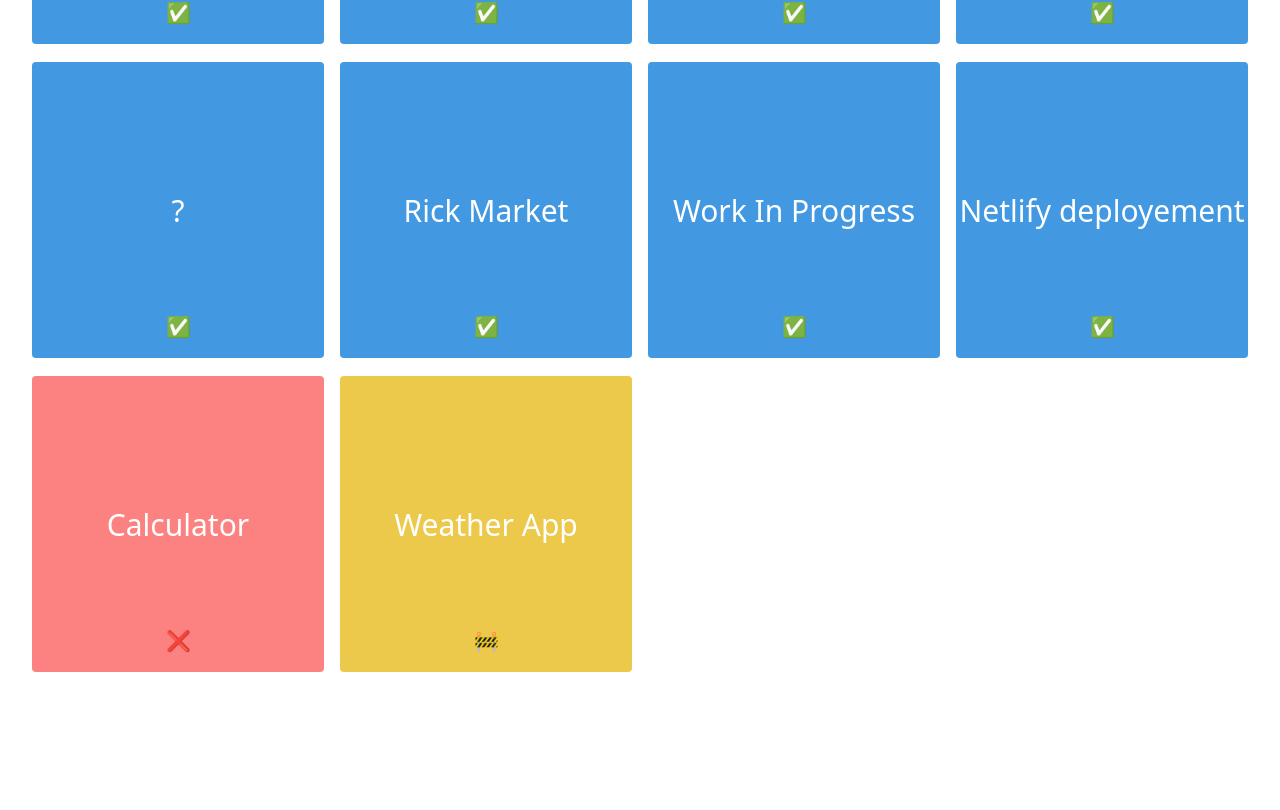
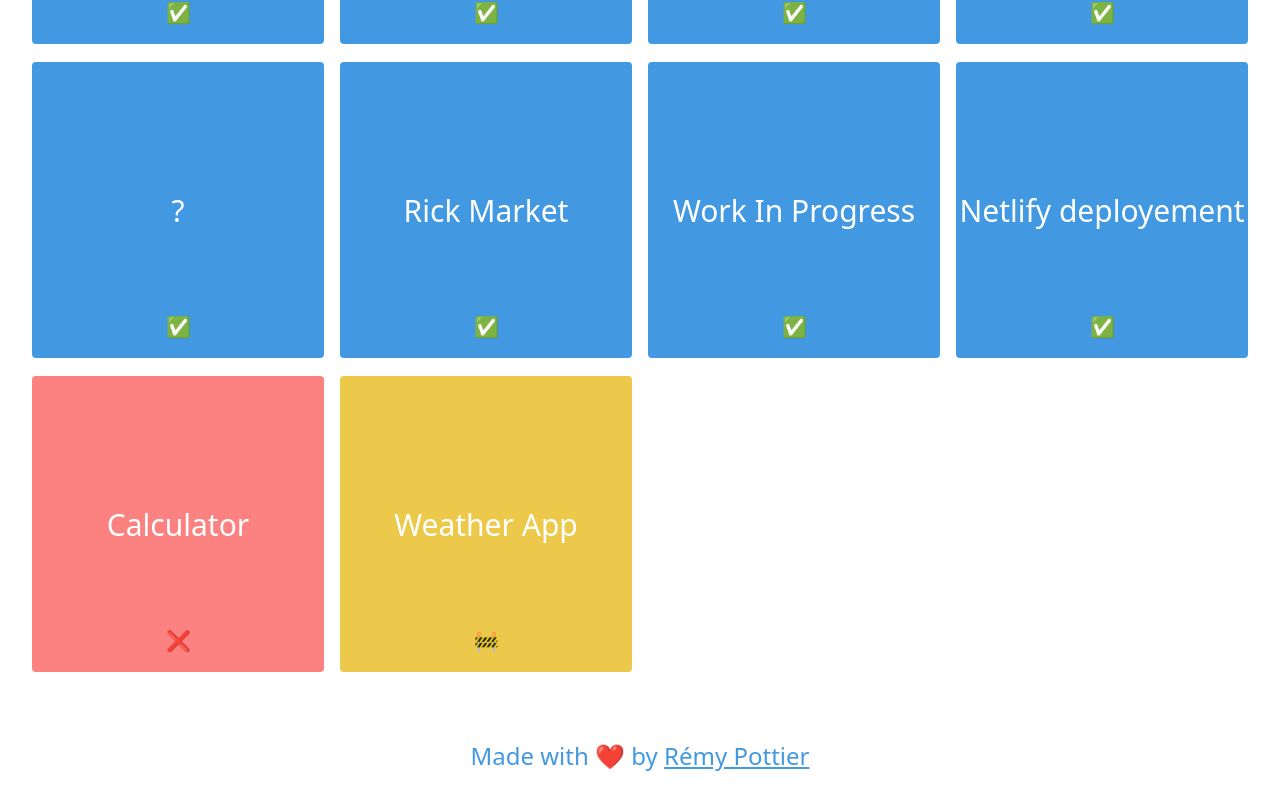
Before and after one commit to RemyPottierFr/one-day-one-react-projet, a React (Create React App) app: page / in a window 1280 px wide. Shown: the part 420-1230 px from the top of the page. Before the commit the page ends 1190 px from the top, so only its background shows below. Built offline with nearby package versions, Linux system fonts and the light colour scheme.

Commit message:
Add a pretty footer

```diff
--- a/src/App.js
+++ b/src/App.js
@@ -59,6 +59,23 @@ function App() {
                 <span>Weather App</span>
               </LinkButton>
             </div>
+            <footer className="mt-8">
+              <p className="text-center text-2xl text-blue-500">
+                Made with{" "}
+                <span role="img" aria-label="heart icon">
+                  ❤️
+                </span>{" "}
+                by{" "}
+                <a
+                  href="https://www.malt.fr/profile/remypottier"
+                  target="_blank"
+                  rel="noopener noreferrer"
+                  className="underline"
+                >
+                  Rémy Pottier
+                </a>
+              </p>
+            </footer>
           </div>
         </Route>
         <Route path="/counter">
```
